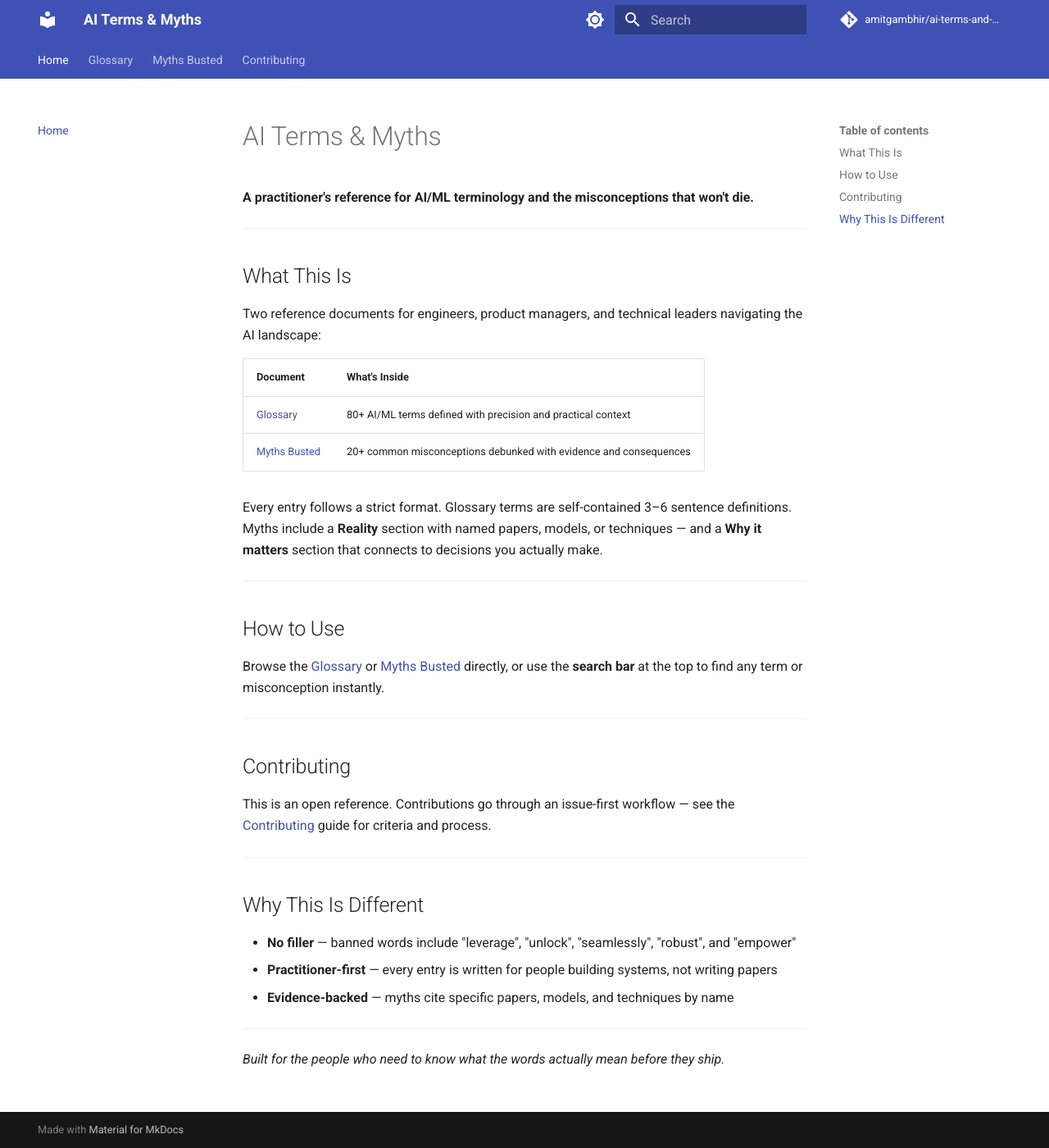
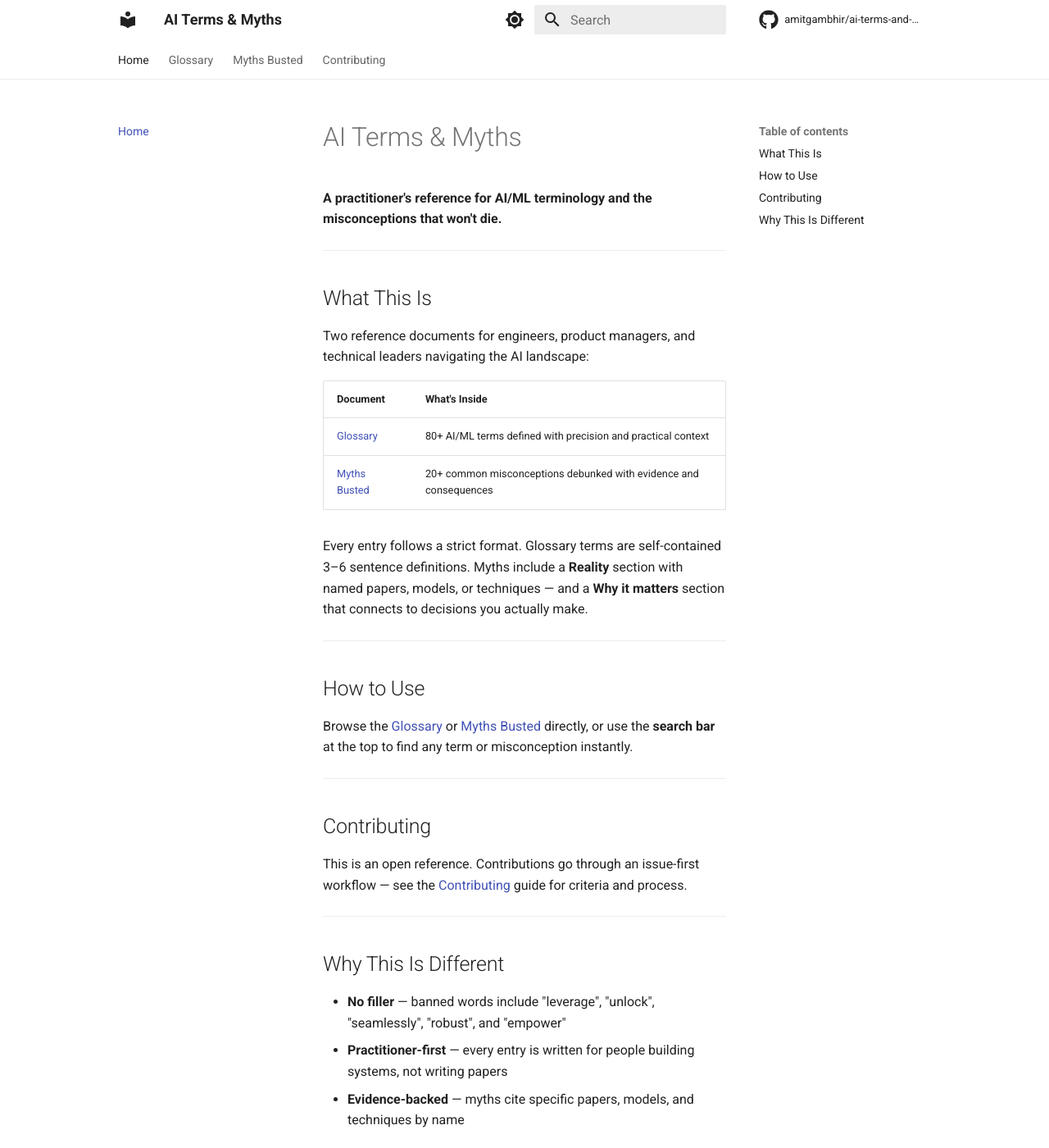
Before and after one commit to amitgambhir/ai-terms-and-myths, an MkDocs documentation site: the page built from docs/index.md, in a window 1280 px wide and 1400 px high. Shown: the whole window at 82% size. Built offline with MkDocs 1.6.1 and Material for MkDocs 9.7.7, drawn with Linux system fonts in a browser that asks for light colours; comment, search, counter and statistics services are not loaded.

Commit message:
updated UI

```diff
--- /dev/null
+++ b/docs/stylesheets/custom.css
@@ -0,0 +1,30 @@
+/* Wider content area (matches adk.dev layout) */
+.md-grid {
+  max-width: 80%;
+}
+
+/* Bold blue sidebar section titles */
+nav.md-nav--primary .md-nav__item--section > .md-nav__link {
+  color: #1565C0;
+  font-weight: bold;
+  font-size: 0.8rem;
+}
+
+/* Dark mode: header and sidebar blend with background */
+[data-md-color-scheme="slate"] .md-header {
+  background-color: var(--md-default-bg-color);
+}
+
+[data-md-color-scheme="slate"] .md-tabs {
+  background-color: var(--md-default-bg-color);
+}
+
+/* Dark mode: sidebar section titles stay readable */
+[data-md-color-scheme="slate"] nav.md-nav--primary .md-nav__item--section > .md-nav__link {
+  color: #90CAF9;
+}
+
+/* Hide source repo metadata line */
+.md-source__facts {
+  display: none !important;
+}
--- a/mkdocs.yml
+++ b/mkdocs.yml
@@ -6,26 +6,40 @@
 
 theme:
   name: material
+  font:
+    text: Roboto
+    code: Roboto Mono
   palette:
     - scheme: default
-      primary: indigo
-      accent: indigo
+      primary: white
+      accent: white
       toggle:
         icon: material/brightness-7
         name: Switch to dark mode
     - scheme: slate
-      primary: indigo
-      accent: indigo
+      primary: grey
+      accent: grey
       toggle:
         icon: material/brightness-4
         name: Switch to light mode
   features:
     - navigation.instant
     - navigation.tabs
+    - navigation.sections
     - navigation.top
+    - navigation.footer
+    - navigation.path
+    - navigation.tracking
+    - content.code.copy
+    - content.tooltips
     - search.highlight
     - search.suggest
     - toc.follow
+  icon:
+    repo: fontawesome/brands/github
+
+extra_css:
+  - stylesheets/custom.css
 
 plugins:
   - search
@@ -40,3 +54,10 @@
   - toc:
       permalink: true
   - tables
+  - admonition
+  - pymdownx.details
+  - pymdownx.superfences
+  - pymdownx.highlight:
+      anchor_linenums: true
+  - attr_list
+  - md_in_html
```
Also changed, not shown: CLAUDE.md (+32 -3 lines), .github/copilot-instructions.md.
